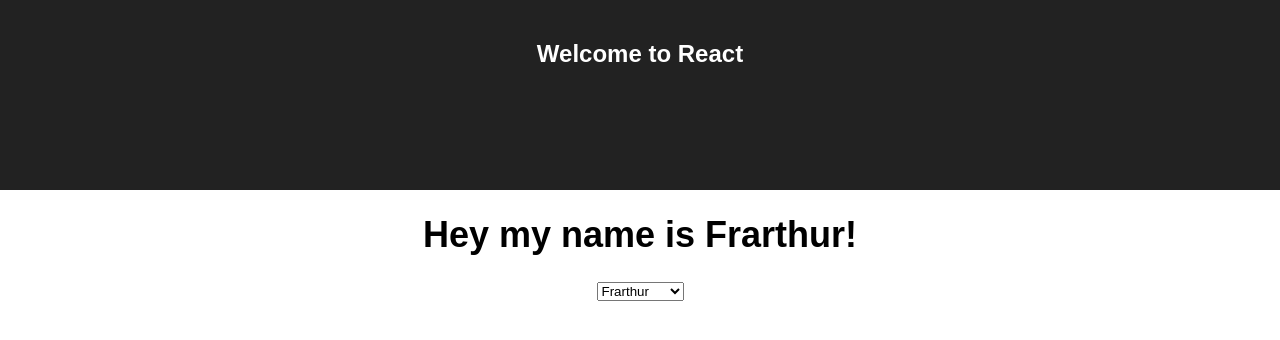
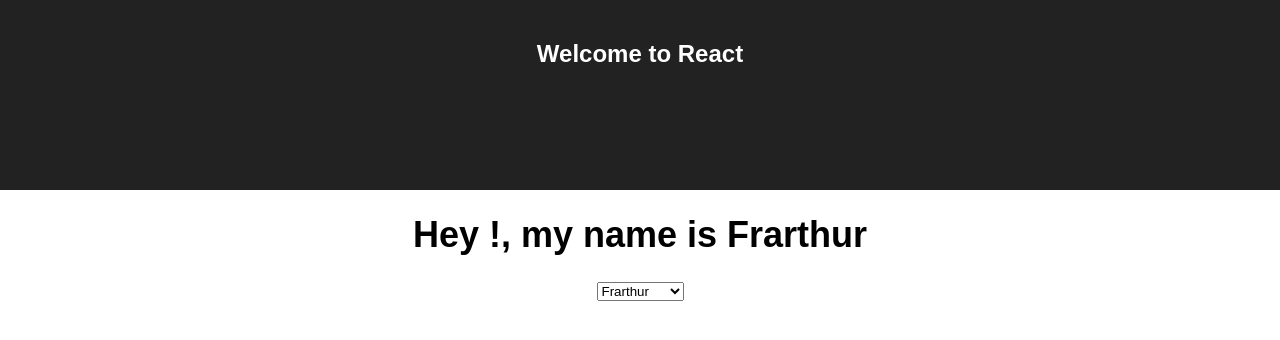
Before and after one commit to quoidautre/learn-reactjs-part-2, a React (Create React App) app: page / in a window 1280 px wide. Shown: the top 340 px of the page. Built offline with nearby package versions, Linux system fonts and the light colour scheme.

Commit message:
chapter final >> Child Components Update Their Parents' state

```diff
--- a/src/Child.js
+++ b/src/Child.js
@@ -9,6 +9,7 @@
 
   handleChange(e) {
     const name = e.target.value;
+    console.log("Child::handleChange(name): " + name);
     this.props.onChange(name);
   }
 
@@ -16,7 +17,7 @@
     return (
       <div>
         <h1>
-          Hey my name is {this.props.name}!
+          Hey !, my name is {this.props.name}
         </h1>
         <select id="great-names" onChange={this.handleChange}>
           <option value="Frarthur">
--- a/src/Parent.js
+++ b/src/Parent.js
@@ -11,6 +11,7 @@
   }
 
   changeName(newName) {
+    console.log("Parent::changeName(newName): " + newName);
     this.setState({
       name: newName
     });
```
